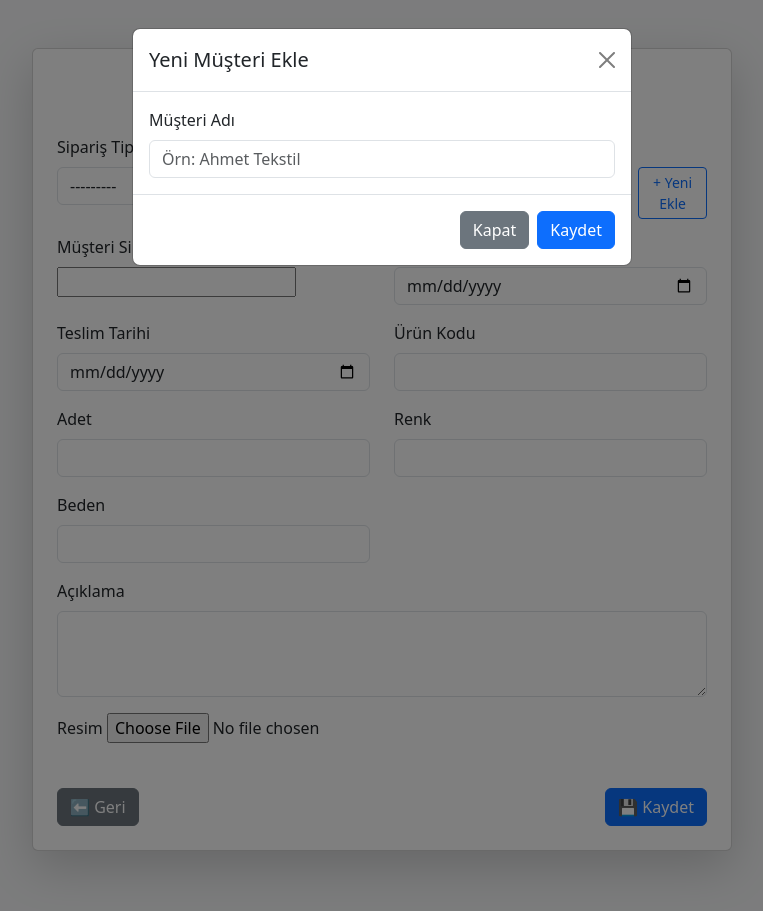
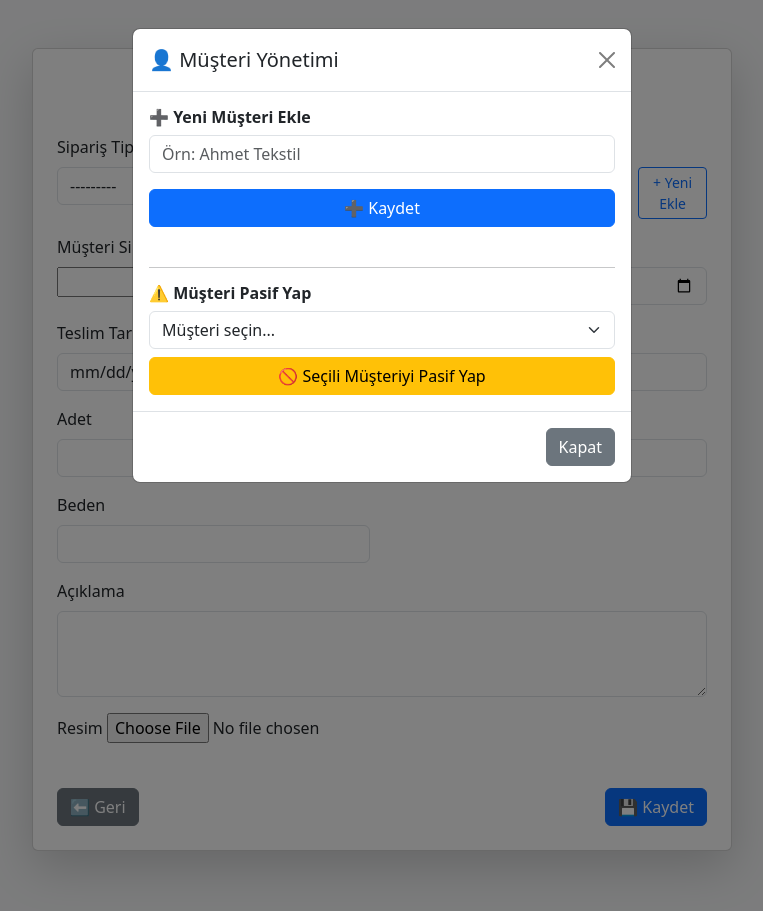
Before and after one commit to tekstilmoli-afk/moli_app, a Django app: page /order/new/ in a window 1280 px wide, after a click on "+ Yeni Ekle". Shown: the whole page, without its empty margins (258-1021 px from the left). Run offline with Django 5.2, Linux system fonts and the light colour scheme; the visitor is signed in with stand-in values (Sample User, id 1); data that the repository does not hold is empty.

Commit message:
Müşteri pasif filtreleme ve modal geliştirmesi

```diff
--- a/core/forms.py
+++ b/core/forms.py
@@ -50,7 +50,9 @@ class OrderForm(forms.ModelForm):
 
         # 🧾 Müşteri listesini her seferinde dinamik olarak güncelle
         from .models import Musteri
-        self.fields["musteri"].queryset = Musteri.objects.order_by("ad")
+        self.fields["musteri"].queryset = Musteri.objects.filter(aktif=True).order_by("ad")
+
+
 
         # 🧍 Kullanıcıyı form içinde sakla (save'te erişebilmek için)
         self.user = user
--- a/core/models.py
+++ b/core/models.py
@@ -64,6 +64,7 @@ class ProductCost(models.Model):
 
 class Musteri(models.Model):
     ad = models.CharField(max_length=200, db_index=True)
+    aktif = models.BooleanField(default=True)   # 👈 EKLENDİ!
 
     def __str__(self):
         return self.ad
--- a/core/views.py
+++ b/core/views.py
@@ -39,6 +39,13 @@ from django.shortcuts import get_object_or_404, redirect
 from django.views.decorators.csrf import csrf_exempt
 from django.http import JsonResponse
 from .models import Musteri
+from django.http import JsonResponse
+from django.views.decorators.http import require_POST
+from django.views.decorators.csrf import csrf_exempt
+from .models import Musteri
+from django.http import JsonResponse
+from django.views.decorators.csrf import csrf_exempt
+from core.models import Musteri
 
 from openpyxl import Workbook
 
@@ -1388,3 +1395,66 @@ def ajax_musteri_ekle(request):
         "id": musteri.id,
         "ad": musteri.ad
     })
+
+@require_POST
+def musteri_pasif_yap_ajax(request):
+    musteri_id = request.POST.get("id")
+
+    if not musteri_id:
+        return JsonResponse({"success": False, "message": "Müşteri ID bulunamadı."})
+
+    try:
+        musteri = Musteri.objects.get(id=musteri_id)
+        musteri.aktif = False
+        musteri.save()
+
+        return JsonResponse({
+            "success": True,
+            "message": "Müşteri pasif yapıldı.",
+            "id": musteri.id
+        })
+
+    except Musteri.DoesNotExist:
+        return JsonResponse({"success": False, "message": "Müşteri bulunamadı."})
+
+@csrf_exempt
+def musteri_pasif_yap_ajax(request):
+    if request.method == "POST":
+        musteri_id = request.POST.get("id")
+
+        if not musteri_id:
+            return JsonResponse({"success": False, "message": "Müşteri ID eksik."})
+
+        try:
+            musteri = Musteri.objects.get(pk=musteri_id)
+        except Musteri.DoesNotExist:
+            return JsonResponse({"success": False, "message": "Müşteri bulunamadı."})
+
+        musteri.aktif = False
+        musteri.save()
+
+        return JsonResponse({"success": True, "message": "Müşteri başarıyla pasif yapıldı."})
+
+    return JsonResponse({"success": False, "message": "Geçersiz istek."})
+
+def order_create(request):
+    is_manager = request.user.groups.filter(name__in=["patron", "mudur"]).exists()
+
+    # Yeni müşteri modalında göstermek için aktif müşteriler
+    aktif_musteriler = Musteri.objects.filter(aktif=True)
+
+    if request.method == "POST":
+        form = OrderForm(request.POST, request.FILES)
+        if form.is_valid():
+            order = form.save()
+            return redirect("order_detail", order.id)
+
+    else:
+        form = OrderForm()
+
+    return render(request, "core/order_form.html", {
+        "form": form,
+        "edit_mode": False,
+        "aktif_musteriler": aktif_musteriler,
+        "is_manager": is_manager,
+    })
--- a/moli/urls.py
+++ b/moli/urls.py
@@ -42,6 +42,9 @@ urlpatterns = [
 
     # AJAX müşteri ekleme
     path("ajax/musteri/ekle/", views.ajax_musteri_ekle, name="ajax_musteri_ekle"),
+
+    path("ajax/musteri/pasif-yap/", views.musteri_pasif_yap_ajax, name="musteri_pasif_yap_ajax"),
+
 
 
 
--- a/templates/core/order_form.html
+++ b/templates/core/order_form.html
@@ -147,30 +147,55 @@
 </div>
 
 <!-- ------------------------------------------------------------- -->
-<!-- 📌 MÜŞTERİ EKLEME MODALI (Sayfanın en altında) -->
+<!-- 📌 GELİŞMİŞ MÜŞTERİ EKLE / PASİF YAP MODALI -->
 <!-- ------------------------------------------------------------- -->
 <div class="modal fade" id="musteriModal" tabindex="-1" aria-hidden="true">
   <div class="modal-dialog">
     <div class="modal-content">
 
       <div class="modal-header">
-        <h5 class="modal-title">Yeni Müşteri Ekle</h5>
+        <h5 class="modal-title">👤 Müşteri Yönetimi</h5>
         <button type="button" class="btn-close" data-bs-dismiss="modal"></button>
       </div>
 
       <div class="modal-body">
-        <label class="form-label">Müşteri Adı</label>
-        <input type="text" id="modal_musteri_ad" class="form-control" placeholder="Örn: Ahmet Tekstil">
+
+        <!-- 🟦 YENİ MÜŞTERİ EKLE -->
+        <h6 class="fw-bold mb-2">➕ Yeni Müşteri Ekle</h6>
+
+        <input type="text" id="modal_musteri_ad" class="form-control mb-3" placeholder="Örn: Ahmet Tekstil">
+
+        <button class="btn btn-primary w-100 mb-4" onclick="musteriKaydet()">
+            ➕ Kaydet
+        </button>
+
+        <hr>
+
+        <!-- 🟨 MEVCUT MÜŞTERİYİ PASİF YAP -->
+        <h6 class="fw-bold mb-2">⚠️ Müşteri Pasif Yap</h6>
+
+        <select id="modal_musteri_listesi" class="form-select mb-2">
+            <option value="">Müşteri seçin...</option>
+
+            {% for musteri in aktif_musteriler %}
+                <option value="{{ musteri.id }}">{{ musteri.ad }}</option>
+            {% endfor %}
+        </select>
+
+        <button class="btn btn-warning w-100" onclick="musteriPasifYap()">
+            🚫 Seçili Müşteriyi Pasif Yap
+        </button>
+
       </div>
 
       <div class="modal-footer">
         <button class="btn btn-secondary" data-bs-dismiss="modal">Kapat</button>
-        <button class="btn btn-primary" onclick="musteriKaydet()">Kaydet</button>
       </div>
 
     </div>
   </div>
 </div>
+
 
 <!-- ------------------------------------------------------------- -->
 <!-- 📌 MÜŞTERİ AJAX KAYDETME SCRIPTİ -->
@@ -230,6 +255,46 @@ document.addEventListener('DOMContentLoaded', function() {
 });
 </script>
 
+<script>
+function musteriPasifYap() {
+    const musteriId = document.getElementById("modal_musteri_listesi").value;
+
+    if (!musteriId) {
+        alert("Lütfen pasif yapmak için bir müşteri seçin!");
+        return;
+    }
+
+    if (!confirm("Seçili müşteriyi pasif yapmak istediğinize emin misiniz?")) {
+        return;
+    }
+
+    fetch("/ajax/musteri/pasif-yap/", {
+        method: "POST",
+        headers: { "X-CSRFToken": "{{ csrf_token }}" },
+        body: new URLSearchParams({ "id": musteriId })
+    })
+    .then(res => res.json())
+    .then(data => {
+        if (data.success) {
+            alert("Müşteri pasif yapıldı!");
+
+            // Dropdown'dan kaldır
+            const select = document.getElementById("id_musteri");
+            const option = select.querySelector(`option[value="${musteriId}"]`);
+            if (option) option.remove();
+
+            // Modal listeden kaldır
+            const modalSelect = document.getElementById("modal_musteri_listesi");
+            const modalOption = modalSelect.querySelector(`option[value="${musteriId}"]`);
+            if (modalOption) modalOption.remove();
+        } else {
+            alert(data.message || "Hata oluştu.");
+        }
+    });
+}
+</script>
+
+
 <!-- Bootstrap JS -->
 <script src="https://cdn.jsdelivr.net/npm/bootstrap@5.3.0/dist/js/bootstrap.bundle.min.js"></script>
 
```
Also changed, not shown: core/migrations/0031_musteri_aktif.py (added).
